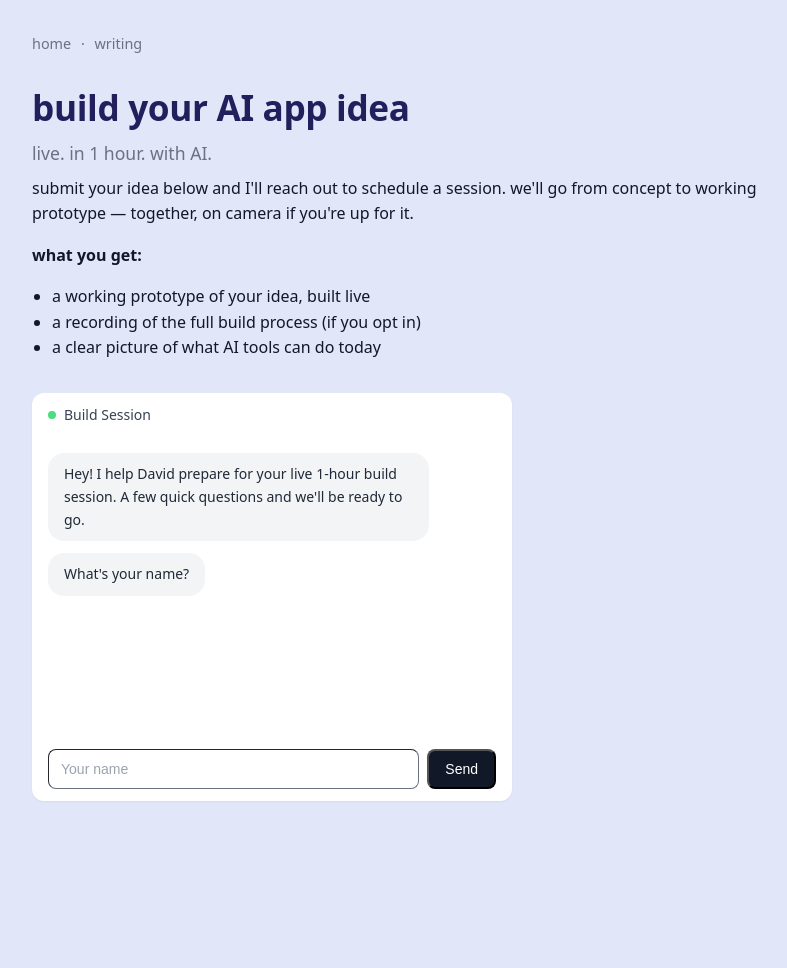
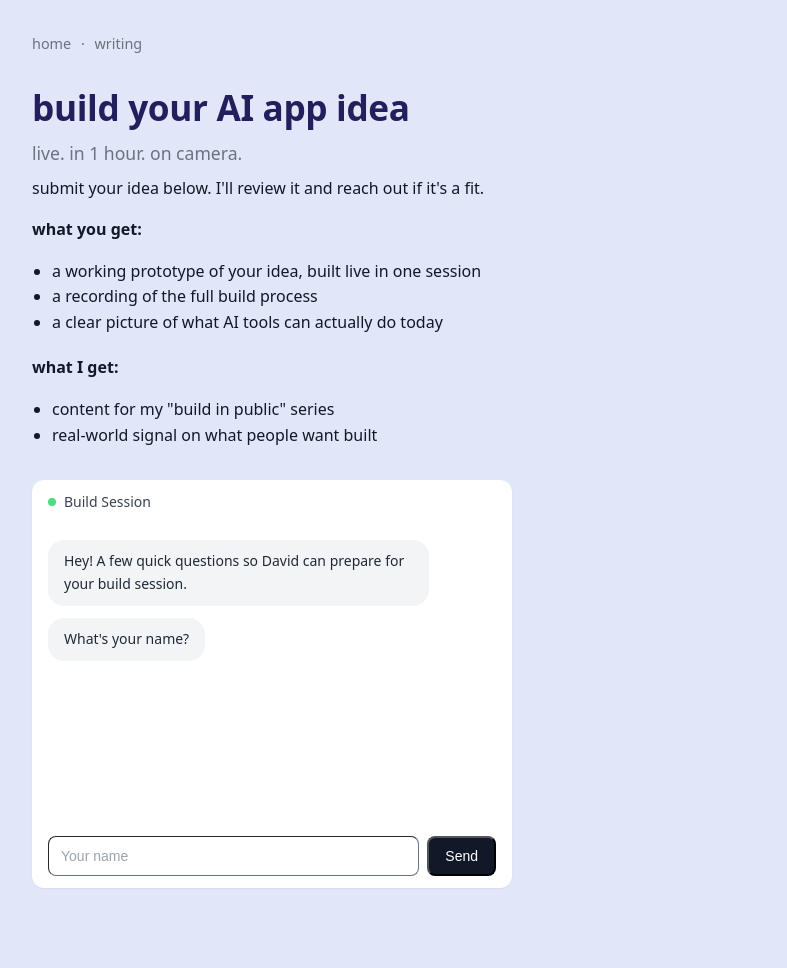
Before and after one commit to davidcrowe/reducibl.com, a Jekyll site: the page built from build.html, in a window 1280 px wide. Shown: the whole page, without its empty margins (228-1015 px from the left). Built offline with Jekyll 4.4.1, drawn with Linux system fonts in a browser that asks for light colours; before the commit the page ends 900 px from its top, so only the background shows below that.

Commit message:
Update intake flow: budget tiers, progressive save, recording consent, landing copy

```diff
--- a/build.html
+++ b/build.html
@@ -1,19 +1,25 @@
 ---
 layout: default
 title: "Build Your AI App Idea — Live in 1 Hour"
-description: "Submit your app idea and I'll build a working prototype with you in a live 1-hour session using AI tools."
+description: "Submit your app idea. I'll build a working prototype with you in a live 1-hour session, on camera."
 ---
 
 <h1 style="font-size:2.2rem; margin-bottom:0.25rem;">build your AI app idea</h1>
-<p style="font-size:1.1rem; color:var(--muted); margin-bottom:0.5rem;">live. in 1 hour. with AI.</p>
+<p style="font-size:1.1rem; color:var(--muted); margin-bottom:0.5rem;">live. in 1 hour. on camera.</p>
 
-<p>submit your idea below and I'll reach out to schedule a session. we'll go from concept to working prototype — together, on camera if you're up for it.</p>
+<p>submit your idea below. I'll review it and reach out if it's a fit.</p>
 
 <p><strong>what you get:</strong></p>
 <ul>
-  <li>a working prototype of your idea, built live</li>
-  <li>a recording of the full build process (if you opt in)</li>
-  <li>a clear picture of what AI tools can do today</li>
+  <li>a working prototype of your idea, built live in one session</li>
+  <li>a recording of the full build process</li>
+  <li>a clear picture of what AI tools can actually do today</li>
+</ul>
+
+<p><strong>what I get:</strong></p>
+<ul>
+  <li>content for my "build in public" series</li>
+  <li>real-world signal on what people want built</li>
 </ul>
 
 <div id="chatflow" data-chatflow="build-session-intake" data-chatflow-source="reducibl.com" style="margin-top:2rem;"></div>
```
Also changed, not shown: assets/js/chatflow.bundle.js.
